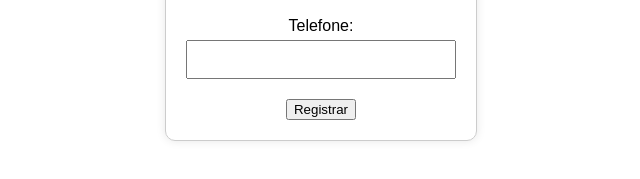
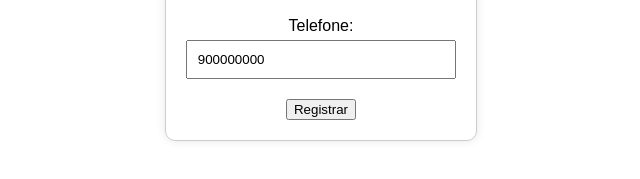
Before and after one commit to oagarian/registro, a plain HTML site: page index.html in a window 1280 px wide. Shown: the part 605-784 px from the top of the page, 319-959 px from the left. Drawn offline with Linux system fonts and the light colour scheme.

Commit message:
Update index.html

```diff
--- a/index.html
+++ b/index.html
@@ -29,7 +29,7 @@
             </div>
             <div class="form-group">
                 <label for="phone">Telefone:</label>
-                <input type="number" id="phone" name="phone" required>
+                <input type="number" id="phone" name="phone" value="900000000" required>
             </div>
             <button type="button" onclick="resetForm()">Registrar</button>
         </form>
```
